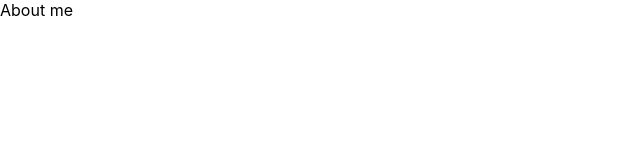
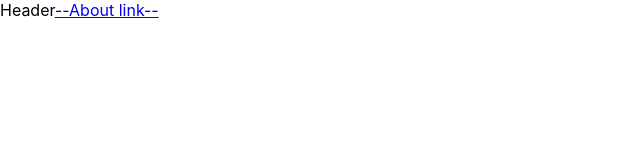
Before and after one commit to Samet91/React-stuff, a React (Vite) app: page /me in a window 1280 px wide. Shown: the top 160 px of the page, without its empty margins (0-640 px from the left). Built offline with nearby package versions, Linux system fonts and the light colour scheme.

Commit message:
Add useParams

```diff
--- a/src/app/App.tsx
+++ b/src/app/App.tsx
@@ -1,15 +1,20 @@
 import React from 'react';
-import { BrowserRouter, Routes, Route } from 'react-router-dom';
+import { BrowserRouter, Routes, Route, Link } from 'react-router-dom';
+import Stuff from './pages/Stuff/Stuff';
 
 function App(): JSX.Element {
   return (
     <BrowserRouter>
+      Header
+      <Link to="/about">--About link--</Link>
       <Routes>
         <Route path="/" element={<main>Home</main>} />
 
         <Route path="/about" element={<main>About</main>} />
 
-        <Route path="/me" element={<main>About me</main>} />
+        <Route path="/me" element={<Stuff />}>
+          <Route path=":stuff" element={<Stuff />} />
+        </Route>
       </Routes>
     </BrowserRouter>
   );
--- /dev/null
+++ b/src/app/pages/Stuff/Stuff.tsx
@@ -0,0 +1,7 @@
+import React from 'react';
+import { useParams } from 'react-router';
+
+export default function Stuff(): JSX.Element {
+ const params = useParams() ;
+ return <h2>{params.stuff}</h2>
+}
```
